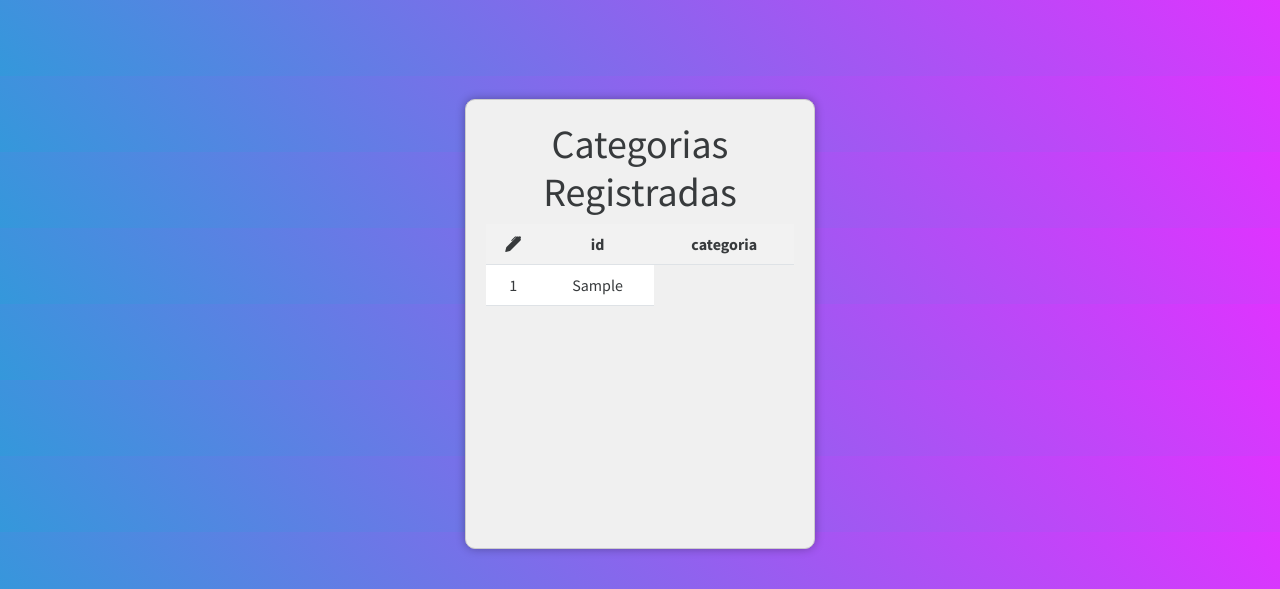
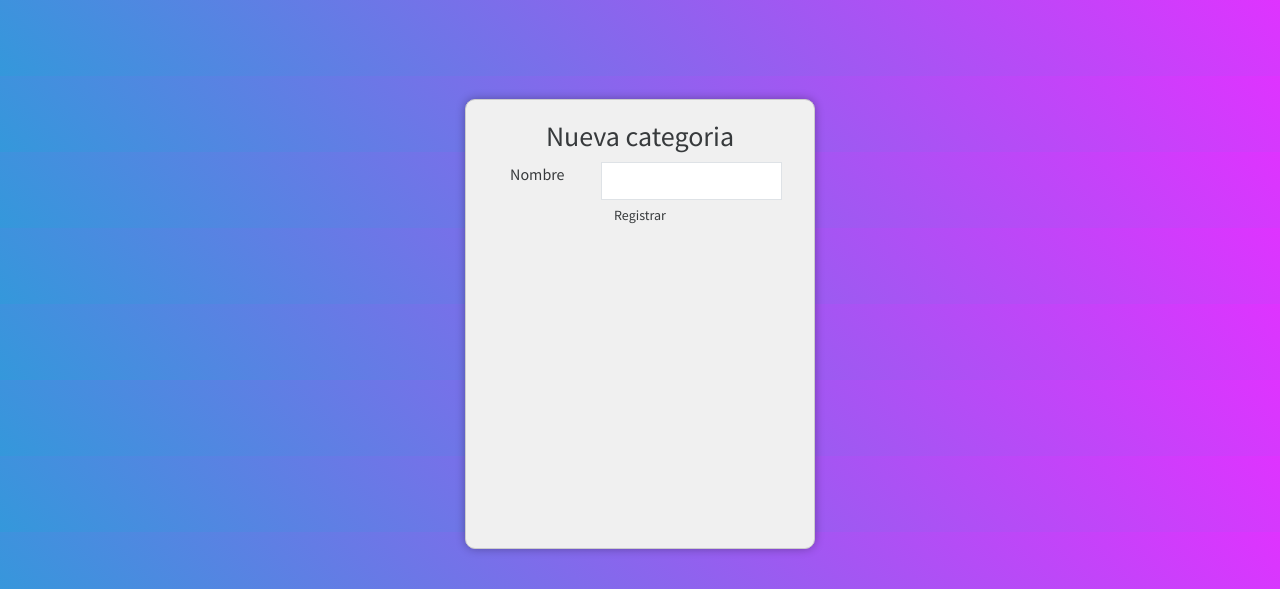
Before and after one commit to AlejandroMendozaP/basta_PW, a PHP site: page /admin/Categorias.php?accion=formNew in a window 1280 px wide. Shown: the part 76-665 px from the top of the page. Run offline with PHP 8.4, Linux system fonts and the light colour scheme; the visitor is signed in with stand-in values (Sample User, id 1); tables that the repository leaves empty or names only in its code hold one stand-in row (values such as "Sample post").

Commit message:
Visualmente la opcion de agregar, eliminar y modificar

```diff
--- a/admin/categorias.php
+++ b/admin/categorias.php
@@ -3,8 +3,10 @@
 include "../class/classCategorias.php";
 ?>
 <div class="centrado">
-<h1> Categorias Registradas </h1>
     <?php
-       echo $oCategoria -> ejecuta("list");
+        if(isset($_GET['accion']))
+            echo $oCategoria ->ejecuta($_GET['accion']);
+        else
+            echo $oCategoria ->ejecuta("list");
     ?>
 </div>
--- a/admin/home.php
+++ b/admin/home.php
@@ -1,7 +1,7 @@
 <?php
 session_start();
 
-if(!isset($_SESSION['nombre']))
+if(!isset($_SESSION['isAdmin']) && $_SESSION['isAdmin'])
 {
     header("location: ../index.php?e=11");
     exit;
--- a/class/classCategorias.php
+++ b/class/classCategorias.php
@@ -1,8 +1,6 @@
 <?php
 include "classBD.php";
-class categoria extends BaseDatos
-{
-
+class Categoria extends baseDatos{
     public function ejecuta($accion)
     {
         switch($accion)
@@ -12,8 +10,24 @@
                 $result = $this -> despTabla($cadeQuery);
                 break;
             case "formEdit": break;
-            case "fromNew": break;
+            case "formNew":
+                $result='
+                <form method="post">
+                <h3> Nueva categoria </h3>
+                <div class="container">
+                <div class="row">
+                    <label class="col-md-4" form="Nombre"> Nombre </label>
+                    <div class="col-md-8">
+                    <input id="Nombre" name="Categoria" type="text" requiered class="form-control">
+                </div>
+                <button class="btn btn-sucess btn-sm"> Registrar </button>
+                </div>
+                <input type="hidden"value="insert" name="accion">
+                </form>';
+                break;
             case "insert": break;
+            $this->consulta();
+            $result=$this->ejecuta("list");
             case "delete": break;
             case "update": break;
             default: $result='<h1>$accion no programada</h1>';
@@ -23,16 +37,25 @@
 
     function despTabla($query){
         $this->consulta($query);
-        $html = '<div class=""><div class="row"><div class="col-12">';
+        $html = '<span class="badge bg-secondary"> Categorias registradas </span>
+        <hr>
+        <div class=""><div class="row"><div class="col-12">';
         $numRegistro = 0;
         $html.='<table class ="table table-hover table-striped tbale.info">';
         foreach($this->bloque as $renglon){
             $html.='<tr>';
-            $html.='<td><i class="bi bi-pen-fill"></i></td>';
             if($numRegistro==0){
                 $cabecera="";
                 $temp="";
                 $numRegistro++;
+                $temp='<td>
+                <i class="btn btn-sm-btn btn-danger bi bi-trash-fill"></i>
+                &nbsp;&nbsp;
+                <i class="btn btn-sm-btn btn-success bi bi-pencil-fill"></i>
+                </td>';
+                $cabecera='<td class="col-md-1">
+                <a href="Categorias.php?accion=formNew"><i class="btn btn-sm-btn btn-primary bi bi-square-fill"></i>
+                </td>'.$cabecera;
                 foreach($renglon as $campo => $dato)
                 {
                     $cabecera.='<th>'.$campo.'</th>';
@@ -40,9 +63,16 @@
                 }
                 $html.=$cabecera.'</tr><tr>'.$temp;
             }
-            else
-                foreach($renglon as $campo => $dato)
+            else{
+                $html.='<td>
+                <i class="btn btn-sm-btn btn-danger bi bi-trash-fill"></i>
+                &nbsp;&nbsp;
+                <i class="btn btn-sm-btn btn-success bi bi-pencil-fill"></i>
+                </td>';
+                foreach($renglon as $campo => $dato){
                     $html.='<td>'.$dato.'</td>';
+                }
+            }
             $html.='</tr>';
         }
         $html.='</table></div></div></div>';
@@ -51,6 +81,6 @@
     }
 
 }
-$oCategoria = new categoria();
+$oCategoria = new Categoria();
 
 ?>
```
